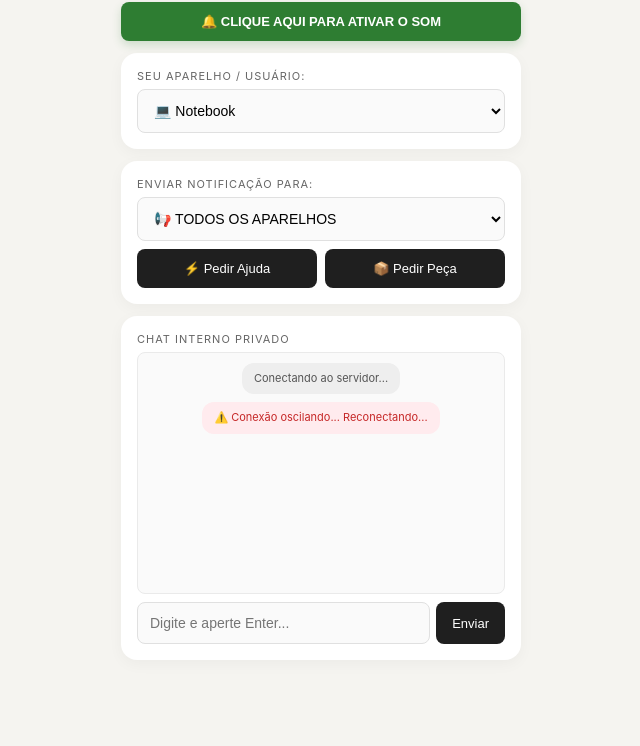
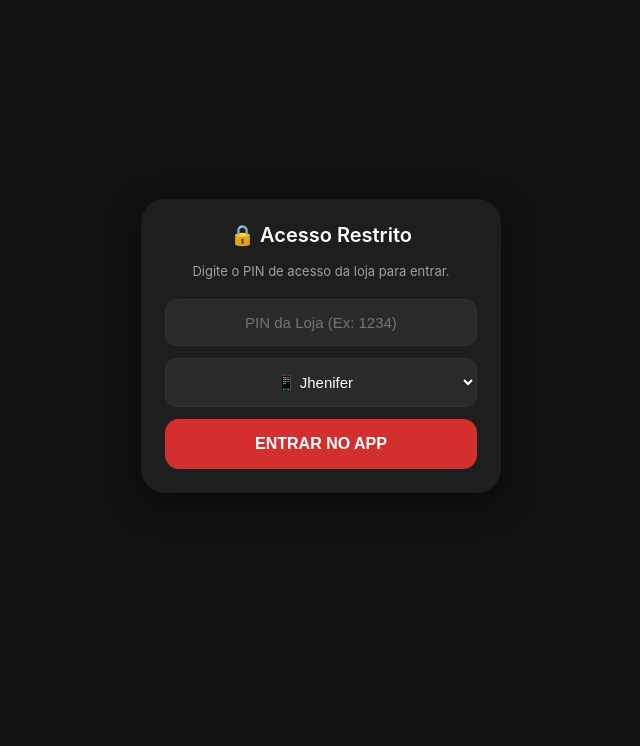
Before and after one commit to BielzeraDeveloper/Doorbell, a plain HTML site: page index.html in a window 1280 px wide. Shown: the part 54-800 px from the top of the page, without its empty margins (319-959 px from the left). Drawn offline with Linux system fonts and the light colour scheme; no server answers.

Commit message:
Update index.html

```diff
--- a/index.html
+++ b/index.html
@@ -2,301 +2,195 @@
 <html lang="pt-BR">
 <head>
   <meta charset="UTF-8">
-  <meta name="viewport" content="width=device-width, initial-scale=1.0">
-  <title>Comunicação - Loja</title>
+  <meta name="viewport" content="width=device-width, initial-scale=1.0, user-scalable=no">
+  <title>Alerta Loja - App</title>
   <style>
     :root {
-      --bg: #f5f4f0; --card-bg: #ffffff; --accent: #1f1f1f;
-      --text: #222222; --subtext: #666666; --msg-me: #e3f2fd; --msg-other: #f0f0f0;
-      --error-bg: #ffebee; --error-text: #c62828;
+      --bg: #121212;
+      --card: #1e1e1e;
+      --accent: #d32f2f;
+      --accent-hover: #b71c1c;
+      --text: #ffffff;
+      --subtext: #a0a0a0;
     }
+
+    * { box-sizing: border-box; }
+
     body {
       font-family: -apple-system, BlinkMacSystemFont, "Segoe UI", Roboto, sans-serif;
-      background-color: var(--bg); color: var(--text);
-      margin: 0; padding: 15px; display: flex; flex-direction: column; align-items: center;
+      background-color: var(--bg);
+      color: var(--text);
+      margin: 0;
+      padding: 20px;
+      display: flex;
+      justify-content: center;
+      align-items: center;
+      min-height: 100vh;
     }
-    .container { width: 100%; max-width: 400px; }
-    .header { text-align: center; margin-bottom: 12px; }
-    .header h2 { font-weight: 300; letter-spacing: 2px; margin: 0 0 5px 0; }
 
-    .btn-audio {
-      background: #2e7d32; color: white; border: none; padding: 12px;
-      border-radius: 8px; font-size: 13px; font-weight: bold; width: 100%;
-      margin-bottom: 12px; cursor: pointer; box-shadow: 0 4px 10px rgba(46,125,50,0.2);
+    .app-card {
+      background: var(--card);
+      width: 100%;
+      max-width: 360px;
+      padding: 24px;
+      border-radius: 24px;
+      box-shadow: 0 10px 30px rgba(0,0,0,0.5);
+      text-align: center;
     }
-    .status-conectado { background: #e0e0e0; color: #666; box-shadow: none; pointer-events: none; }
 
-    .card {
-      background: var(--card-bg); border-radius: 16px; padding: 16px;
-      box-shadow: 0 4px 15px rgba(0,0,0,0.04); margin-bottom: 12px;
+    h2 { margin-top: 0; font-size: 20px; font-weight: 600; }
+    p { color: var(--subtext); font-size: 13px; margin-bottom: 20px; }
+
+    input, select {
+      width: 100%;
+      padding: 14px;
+      margin-bottom: 12px;
+      border-radius: 12px;
+      border: 1px solid #333;
+      background: #2a2a2a;
+      color: #fff;
+      font-size: 15px;
+      outline: none;
+      text-align: center;
     }
-    label {
-      font-size: 11px; color: var(--subtext); text-transform: uppercase;
-      letter-spacing: 1px; display: block; margin-bottom: 6px;
+
+    .btn-main {
+      width: 100%;
+      padding: 16px;
+      border-radius: 14px;
+      border: none;
+      background: var(--accent);
+      color: white;
+      font-size: 16px;
+      font-weight: bold;
+      cursor: pointer;
+      transition: background 0.2s, transform 0.1s;
     }
-    select, input {
-      width: 100%; padding: 12px; border-radius: 8px; border: 1px solid #e0e0e0;
-      background: #fafafa; font-size: 14px; box-sizing: border-box; outline: none;
+
+    .btn-main:active {
+      transform: scale(0.98);
+      background: var(--accent-hover);
     }
-    .btn-grid { display: grid; grid-template-columns: 1fr 1fr; gap: 8px; margin-top: 8px; }
-    button {
-      background: var(--accent); color: white; border: none; padding: 12px;
-      border-radius: 8px; font-size: 13px; font-weight: 500; cursor: pointer;
+
+    .btn-help-big {
+      height: 180px;
+      border-radius: 50%;
+      width: 180px;
+      margin: 20px auto;
+      display: flex;
+      justify-content: center;
+      align-items: center;
+      font-size: 18px;
+      box-shadow: 0 0 25px rgba(211, 47, 47, 0.4);
     }
-    button:active { opacity: 0.8; }
 
-    .chat-box {
-      height: 220px; overflow-y: auto; border: 1px solid #eaeaea;
-      border-radius: 8px; padding: 10px; background: #fafafa;
-      display: flex; flex-direction: column; gap: 8px;
-    }
-    .message { max-width: 80%; padding: 8px 12px; border-radius: 12px; font-size: 13px; line-height: 1.4; word-wrap: break-word; }
-    .message.me { align-self: flex-end; background: var(--msg-me); color: #0d47a1; border-bottom-right-radius: 2px; }
-    .message.other { align-self: flex-start; background: var(--msg-other); color: #333; border-bottom-left-radius: 2px; }
-    .message.system { align-self: center; background: #eee; color: #555; font-size: 11px; text-align: center; max-width: 95%; }
-    .message.error { align-self: center; background: var(--error-bg); color: var(--error-text); font-size: 11px; text-align: center; max-width: 95%; }
-    .msg-author { font-weight: bold; font-size: 10px; text-transform: uppercase; margin-bottom: 2px; opacity: 0.7; }
+    .hidden { display: none !important; }
 
-    .chat-input { display: flex; gap: 6px; margin-top: 8px; }
-    .chat-input input { flex: 1; }
-    .chat-input button { width: auto; padding: 0 16px; }
-
-    #banner {
-      display: none; position: fixed; top: 15px; left: 50%; transform: translateX(-50%);
-      background: #111; color: #fff; padding: 12px 20px; border-radius: 25px;
-      box-shadow: 0 8px 20px rgba(0,0,0,0.2); z-index: 1000; text-align: center;
-      font-size: 13px; width: 85%; max-width: 320px;
+    .status-tag {
+      font-size: 11px;
+      color: #4caf50;
+      background: rgba(76, 175, 80, 0.1);
+      padding: 4px 10px;
+      border-radius: 20px;
+      display: inline-block;
+      margin-top: 10px;
     }
   </style>
 </head>
 <body>
 
-  <div id="banner"></div>
+  <!-- TELA 1: LOGIN SIMPLES (PIN) -->
+  <div id="screenLogin" class="app-card">
+    <h2>🔒 Acesso Restrito</h2>
+    <p>Digite o PIN de acesso da loja para entrar.</p>
 
-  <div class="container">
-    <div class="header">
-      <h2>LOJA CONECTADA</h2>
-    </div>
-
-    <button class="btn-audio" id="btnAudio">🔔 CLIQUE AQUI PARA ATIVAR O SOM</button>
-
-    <div class="card">
-      <label for="meuNome">Seu Aparelho / Usuário:</label>
-      <select id="meuNome" onchange="salvarLogin()">
-        <option value="NOTEBOOK">💻 Notebook</option>
-        <option value="COMPUTADOR">🖥️ Computador</option>
+    <input type="password" id="pinInput" placeholder="PIN da Loja (Ex: 1234)" maxlength="8">
+    <select id="userSelect">
       <option value="Jhenifer">📱 Jhenifer</option>
       <option value="Jeniffer">📱 Jeniffer</option>
       <option value="Angelo">📱 Angelo</option>
       <option value="Lia">📱 Lia</option>
       <option value="Leo">📱 Leo</option>
       <option value="Lu">📱 Lu</option>
-        <option value="ESTOQUE">📦 Estoque</option>
-        <option value="CAIXA">💳 Caixa</option>
+      <option value="Caixa">💳 Caixa</option>
     </select>
+
+    <button class="btn-main" onclick="autenticar()">ENTRAR NO APP</button>
   </div>
 
-    <div class="card">
-      <label for="destinatario">Enviar Notificação Para:</label>
-      <select id="destinatario">
-        <option value="TODOS">📢 TODOS OS APARELHOS</option>
-        <option value="NOTEBOOK">💻 Notebook</option>
-        <option value="COMPUTADOR">🖥️ Computador</option>
-        <option value="Jhenifer">📱 Jhenifer</option>
-        <option value="Jeniffer">📱 Jeniffer</option>
-        <option value="Angelo">📱 Angelo</option>
-        <option value="Lia">📱 Lia</option>
-        <option value="Leo">📱 Leo</option>
-        <option value="Lu">📱 Lu</option>
-        <option value="ESTOQUE">📦 Estoque</option>
-        <option value="CAIXA">💳 Caixa</option>
-      </select>
+  <!-- TELA 2: BOTÃO DE SOCORRO -->
+  <div id="screenApp" class="app-card hidden">
+    <h2>SISTEMA DE ALERTA</h2>
+    <span class="status-tag">🔒 Conexão Criptografada</span>
 
-      <div class="btn-grid">
-        <button onclick="enviarMensagem('⚡ Alerta: Preciso de ajuda!')">⚡ Pedir Ajuda</button>
-        <button onclick="enviarMensagem('📦 Alerta: Trazer peça no provador')">📦 Pedir Peça</button>
-      </div>
-    </div>
+    <button class="btn-main btn-help-big" onclick="dispararAlerta()">
+      🚨<br>PRECISO DE AJUDA
+    </button>
 
-    <div class="card">
-      <label>Chat Interno Privado</label>
-      <div class="chat-box" id="chatBox"></div>
-
-      <div class="chat-input">
-        <input type="text" id="chatInput" placeholder="Digite e aperte Enter..." onkeypress="checarEnter(event)">
-        <button onclick="enviarTextoChat()">Enviar</button>
-      </div>
-    </div>
+    <p id="feedbackText">Pressione o botão acima para notificar a equipe em tempo real.</p>
   </div>
 
   <script>
-    // Se o canal estiver "congestionado", mude levemente este nome
-    const CANAL_LOJA = "loja-casual-chique-a8f92k19-privado";
-    const CHAVE_LOJA = "SenhaSecretaLoja2026";
+    // Configurações Globais
+    const PIN_CORRETO = "1234"; // Defina o PIN simples da loja aqui
+    const CHAVE_CRIPTOGRAFICA = "ChaveSuperSecretaLoja2026";
+    const CANAL_NTFY = "loja-casual-chique-a8f92k19-alerta";
 
-    const selectLogin = document.getElementById('meuNome');
-    const selectDestino = document.getElementById('destinatario');
-    const chatBox = document.getElementById('chatBox');
-    const btnAudio = document.getElementById('btnAudio');
+    let usuarioAtual = "";
 
-    if (localStorage.getItem('loja_usuario')) {
-      selectLogin.value = localStorage.getItem('loja_usuario');
-    }
-    function salvarLogin() {
-      localStorage.setItem('loja_usuario', selectLogin.value);
-    }
-
-    function logSistema(texto, tipo = 'system') {
-      const msgDiv = document.createElement('div');
-      msgDiv.className = `message ${tipo}`;
-      msgDiv.innerText = texto;
-      chatBox.appendChild(msgDiv);
-      chatBox.scrollTop = chatBox.scrollHeight;
-    }
-
-    // ÁUDIO
-    let audioCtx = null;
-    let somAtivo = false;
-
-    function iniciarAudio() {
-      if (!audioCtx) {
-        audioCtx = new (window.AudioContext || window.webkitAudioContext)();
-      }
-      if (audioCtx.state === 'suspended') {
-        audioCtx.resume();
-      }
-      somAtivo = true;
-      btnAudio.innerText = '✅ SOM ATIVADO';
-      btnAudio.classList.add('status-conectado');
-    }
-
-    btnAudio.addEventListener('click', iniciarAudio);
-    btnAudio.addEventListener('touchstart', iniciarAudio, {passive: true});
-
-    function tocarChime() {
-      if (!somAtivo || !audioCtx) return;
-      try {
-        if (audioCtx.state === 'suspended') audioCtx.resume();
-        function tocarNota(freq, inicio, duracao) {
-          const osc = audioCtx.createOscillator();
-          const gain = audioCtx.createGain();
-          osc.type = 'sine';
-          osc.frequency.setValueAtTime(freq, audioCtx.currentTime + inicio);
-          gain.gain.setValueAtTime(0.3, audioCtx.currentTime + inicio);
-          gain.gain.exponentialRampToValueAtTime(0.0001, audioCtx.currentTime + inicio + duracao);
-          osc.connect(gain);
-          gain.connect(audioCtx.destination);
-          osc.start(audioCtx.currentTime + inicio);
-          osc.stop(audioCtx.currentTime + inicio + duracao);
-        }
-        tocarNota(783.99, 0.0, 0.35);
-        tocarNota(523.25, 0.2, 0.5);
-      } catch (e) {
-        console.error("Erro áudio:", e);
+    function autenticar() {
+      const pinDigitado = document.getElementById('pinInput').value;
+      if (pinDigitado === PIN_CORRETO) {
+        usuarioAtual = document.getElementById('userSelect').value;
+        document.getElementById('screenLogin').classList.add('hidden');
+        document.getElementById('screenApp').classList.remove('hidden');
+      } else {
+        alert("PIN Incorreto! Acesso negado.");
       }
     }
 
-    // CONEXÃO SSE
-    let eventSource = null;
-
-    function conectarServidor() {
-      if (eventSource) eventSource.close();
-
-      logSistema("Conectando ao servidor...");
-      eventSource = new EventSource(`https://ntfy.sh/${CANAL_LOJA}/sse`);
-
-      eventSource.onopen = () => {
-        logSistema("🟢 Conectado e pronto para uso!");
-      };
-
-      eventSource.onmessage = (event) => {
-        try {
-          const ntfyData = JSON.parse(event.data);
-          if (ntfyData.event !== "message") return;
-
-          let dados;
-          try {
-            dados = JSON.parse(ntfyData.message);
-          } catch(e) {
-            return; // Ignora mensagens que não sejam do nosso formato JSON
+    // Função simples para criptografar texto antes do envio (Base64 + Cifra Básica)
+    function criptografar(texto, chave) {
+      let resultado = "";
+      for (let i = 0; i < texto.length; i++) {
+        let charCode = texto.charCodeAt(i) ^ chave.charCodeAt(i % chave.length);
+        resultado += String.fromCharCode(charCode);
+      }
+      return btoa(resultado); // Converte para Base64
     }
 
-          if (dados.chave !== CHAVE_LOJA) return;
+    async function dispararAlerta() {
+      const feedback = document.getElementById('feedbackText');
+      feedback.innerText = "Enviando alerta criptografado...";
 
-          const meuUsuario = selectLogin.value;
+      const mensagemPura = `${usuarioAtual} precisa de ajuda urgente no salão!`;
+      const mensagemCriptografada = criptografar(mensagemPura, CHAVE_CRIPTOGRAFICA);
 
-          if (dados.para === 'TODOS' || dados.para === meuUsuario || dados.de === meuUsuario) {
-            const eMinha = dados.de === meuUsuario;
-            const msgDiv = document.createElement('div');
-            msgDiv.className = `message ${eMinha ? 'me' : 'other'}`;
+      try {
+        await fetch(`https://ntfy.sh/${CANAL_NTFY}`, {
+          method: 'POST',
+          headers: {
+            'Title': '🚨 PEDIDO DE AJUDA',
+            'Priority': '5',
+            'Tags': 'warning,alert'
+          },
+          body: JSON.stringify({
+            remetente: usuarioAtual,
+            payload: mensagemCriptografada
+          })
+        });
 
-            const paraTexto = dados.para !== 'TODOS' ? ` ➔ ${dados.para}` : '';
-            msgDiv.innerHTML = `<div class="msg-author">${dados.de}${paraTexto}</div>${dados.texto}`;
+        feedback.innerText = "✅ Alerta enviado para todos os aparelhos!";
+        if (navigator.vibrate) navigator.vibrate([200, 100, 200]);
 
-            chatBox.appendChild(msgDiv);
-            chatBox.scrollTop = chatBox.scrollHeight;
+        setTimeout(() => {
+          feedback.innerText = "Pressione o botão acima para notificar a equipe em tempo real.";
+        }, 4000);
 
-            if (!eMinha) {
-              tocarChime();
-              if (navigator.vibrate) navigator.vibrate([150, 80, 150]);
-
-              const banner = document.getElementById('banner');
-              banner.innerHTML = `<strong>${dados.de}</strong> (${dados.para}):<br>${dados.texto}`;
-              banner.style.display = 'block';
-              setTimeout(() => { banner.style.display = 'none'; }, 5000);
+      } catch (err) {
+        feedback.innerText = "❌ Falha ao enviar alerta. Verifique a internet.";
       }
     }
-        } catch (e) {
-          console.error("Erro ao ler dados:", e);
-        }
-      };
-
-      eventSource.onerror = () => {
-        logSistema("⚠️ Conexão oscilando... Reconectando...", "error");
-      };
-    }
-
-    // ENVIO DE MENSAGENS
-    function enviarMensagem(texto) {
-      const remetente = selectLogin.value;
-      const destino = selectDestino.value;
-
-      const payload = JSON.stringify({
-        de: remetente,
-        para: destino,
-        texto: texto,
-        chave: CHAVE_LOJA
-      });
-
-      fetch(`https://ntfy.sh/${CANAL_LOJA}`, {
-        method: 'POST',
-        body: payload
-      })
-      .then(res => {
-        if (!res.ok) {
-          logSistema("❌ Erro ao enviar mensagem no servidor", "error");
-        }
-      })
-      .catch(err => {
-        logSistema("❌ Erro de rede ao tentar enviar", "error");
-        console.error(err);
-      });
-    }
-
-    function enviarTextoChat() {
-      const input = document.getElementById('chatInput');
-      if (input.value.trim() !== '') {
-        enviarMensagem(input.value);
-        input.value = '';
-      }
-    }
-
-    function checarEnter(e) {
-      if (e.key === 'Enter') enviarTextoChat();
-    }
-
-    // Inicialização imediata
-    conectarServidor();
   </script>
 </body>
 </html>
```
Lines whose indentation alone changed are shown as unchanged.
